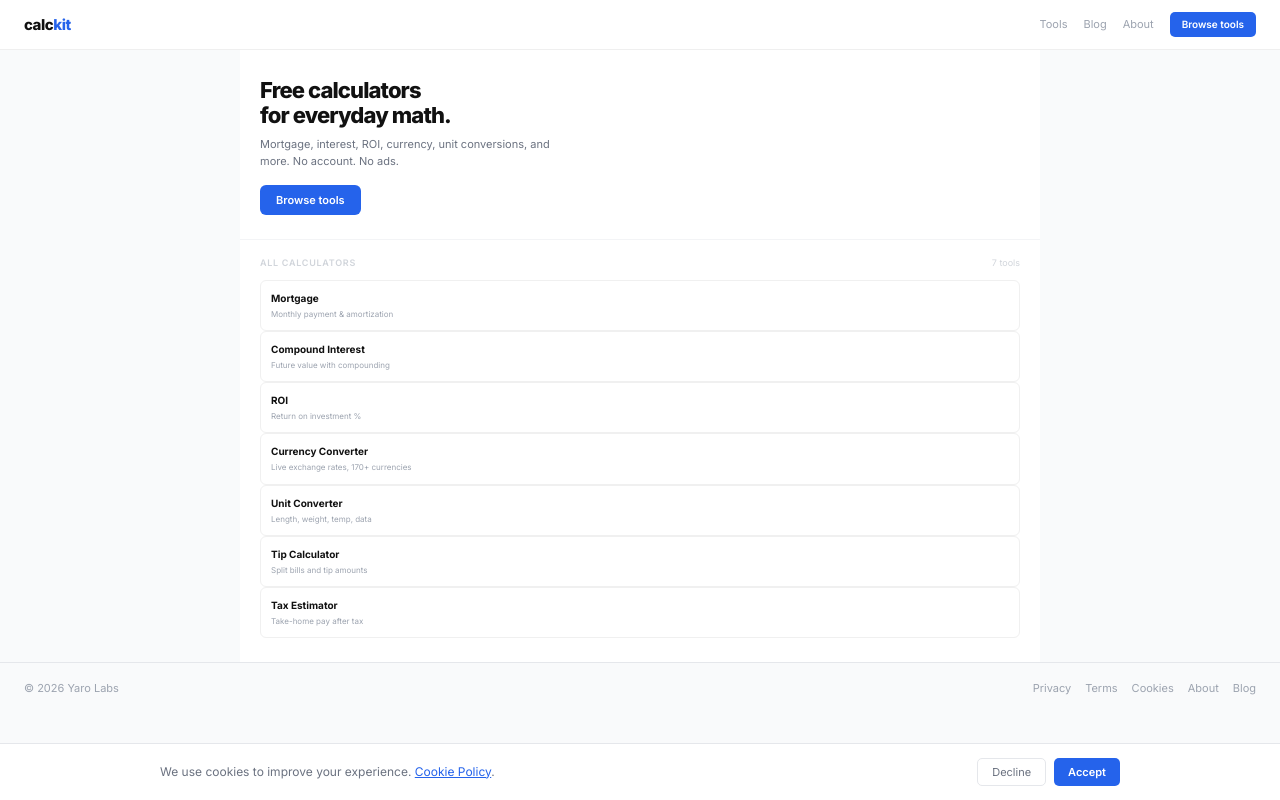
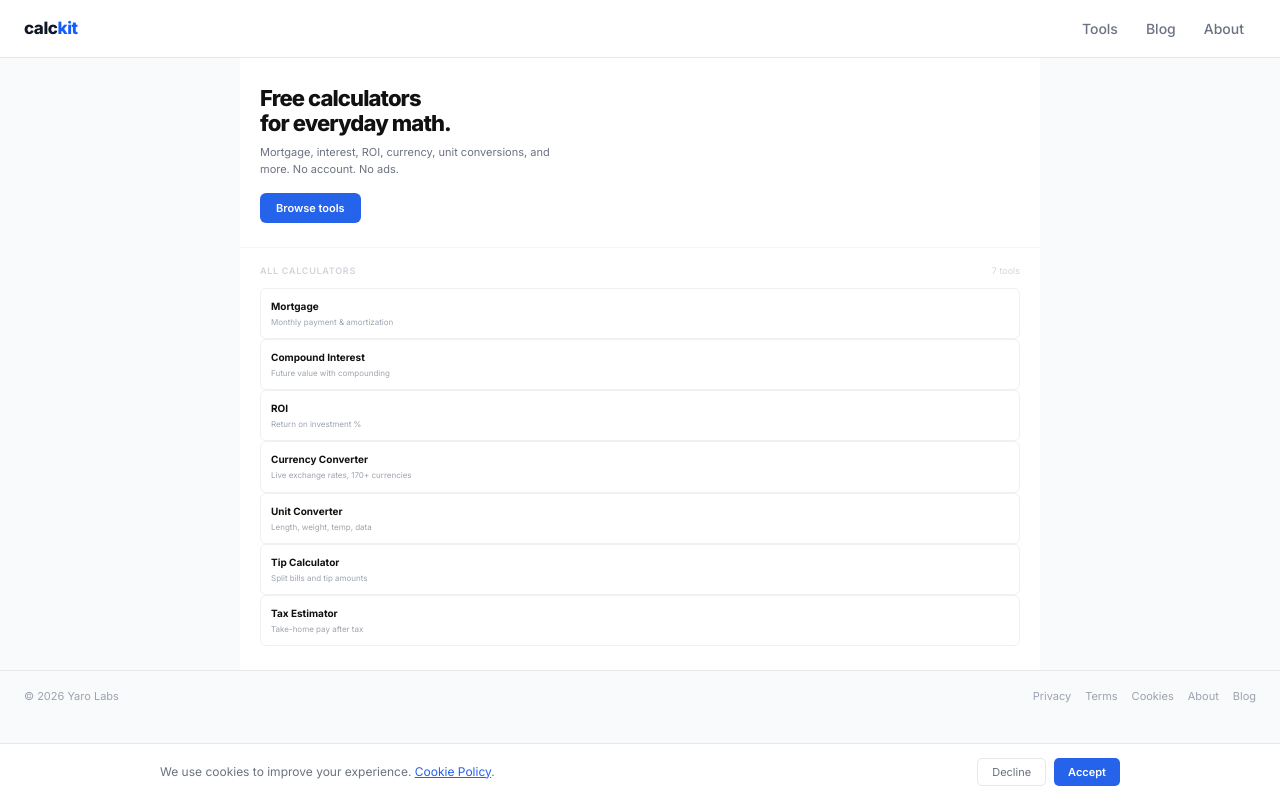
Before and after one commit to yarosheptab/calckit, a Next.js app: page / in a window 1280 px wide. Built offline with nearby package versions, Linux system fonts and the light colour scheme.

Commit message:
feat: rewrite Navbar with Tailwind, remove CTA button

```diff
--- a/components/Navbar.tsx
+++ b/components/Navbar.tsx
@@ -1,41 +1,39 @@
 'use client'
 import Link from 'next/link'
 import { usePathname } from 'next/navigation'
+import { cn } from '@/lib/utils'
+
+const NAV_LINKS = [
+  { href: '/#tools', label: 'Tools' },
+  { href: '/blog', label: 'Blog' },
+  { href: '/about', label: 'About' },
+]
 
 export default function Navbar() {
   const pathname = usePathname()
-  const showCta = pathname === '/'
 
   return (
-    <nav style={{
-      height: '50px',
-      background: '#fff',
-      borderBottom: '1px solid #efefef',
-      display: 'flex',
-      alignItems: 'center',
-      justifyContent: 'space-between',
-      padding: '0 24px',
-      position: 'sticky',
-      top: 0,
-      zIndex: 50,
-    }}>
-      <Link href="/" style={{ textDecoration: 'none' }}>
-        <span style={{ fontSize: '15px', fontWeight: 800, color: '#111', letterSpacing: '-0.03em' }}>
-          calc<span style={{ color: '#2563eb' }}>kit</span>
+    <nav className="h-[58px] bg-white border-b border-gray-200 flex items-center justify-between px-6 sticky top-0 z-50">
+      <Link href="/" className="no-underline">
+        <span className="text-[17px] font-extrabold tracking-tight text-gray-900">
+          calc<span className="text-blue-600">kit</span>
         </span>
       </Link>
-      <div style={{ display: 'flex', gap: '16px', alignItems: 'center' }}>
-        <Link href="/#tools" style={{ fontSize: '11px', color: '#9ca3af', textDecoration: 'none' }}>Tools</Link>
-        <Link href="/blog" style={{ fontSize: '11px', color: '#9ca3af', textDecoration: 'none' }}>Blog</Link>
-        <Link href="/about" style={{ fontSize: '11px', color: '#9ca3af', textDecoration: 'none' }}>About</Link>
-        {showCta && (
-          <Link href="/#tools" style={{
-            background: '#2563eb', color: '#fff',
-            fontSize: '10px', fontWeight: 600,
-            padding: '5px 12px', borderRadius: '5px',
-            textDecoration: 'none',
-          }}>Browse tools</Link>
-        )}
+      <div className="flex items-center gap-1">
+        {NAV_LINKS.map(({ href, label }) => (
+          <Link
+            key={href}
+            href={href}
+            className={cn(
+              'text-sm font-medium px-3 py-1.5 rounded-lg transition-colors',
+              pathname === href || (href === '/blog' && pathname.startsWith('/blog'))
+                ? 'text-gray-900 bg-gray-100'
+                : 'text-gray-500 hover:bg-gray-100 hover:text-gray-700'
+            )}
+          >
+            {label}
+          </Link>
+        ))}
       </div>
     </nav>
   )
```
